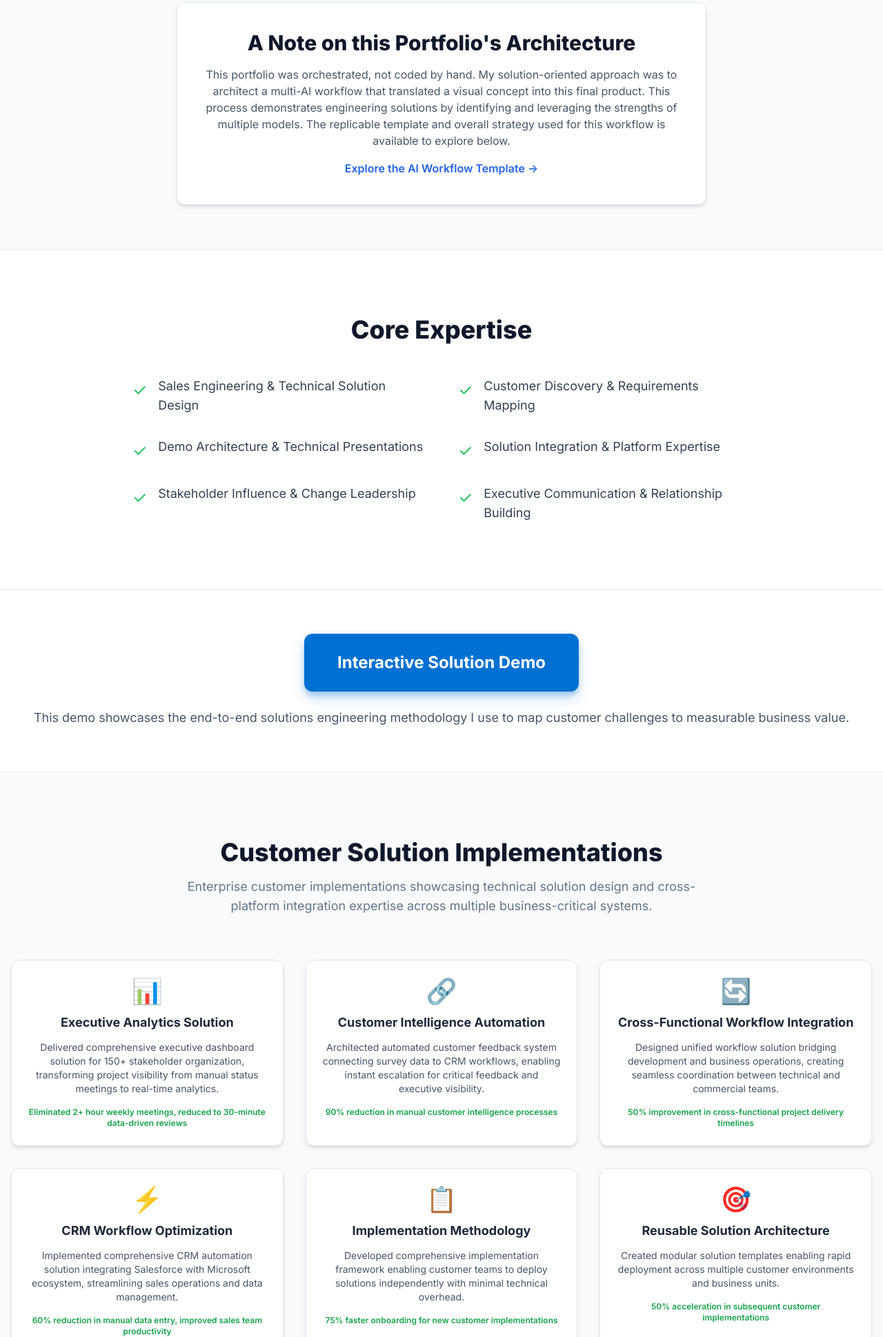
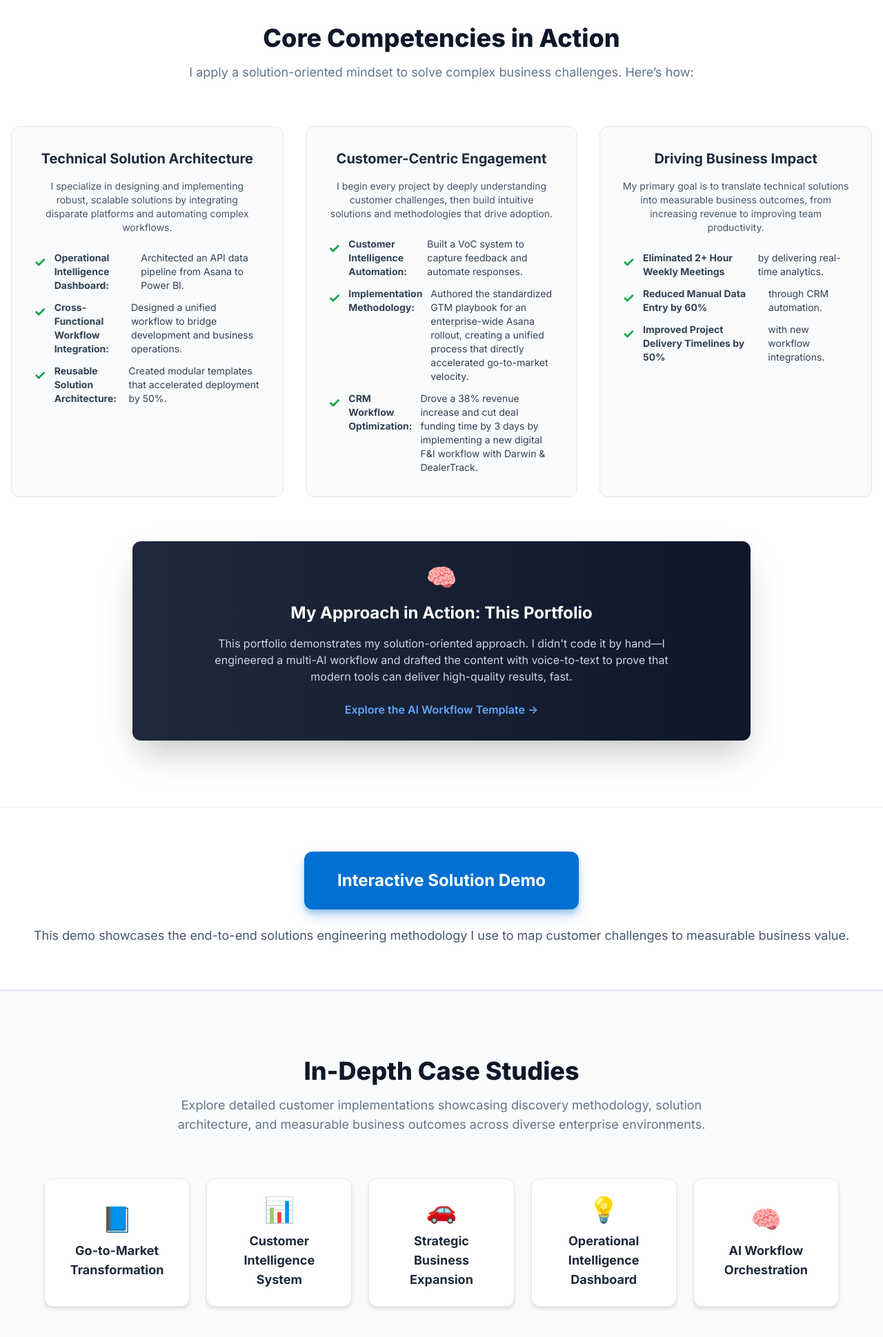
Before and after one commit to James-Bonaguro/James-Bonaguro.github.io, a plain HTML site: page index.html in a window 1280 px wide. Shown: the part 861-2800 px from the top of the page at 69% size. Drawn offline with nearby package versions, Linux system fonts and the light colour scheme.

Commit message:
Update index.html
reframe

```diff
--- a/index.html
+++ b/index.html
@@ -57,36 +57,23 @@
             transform: translateY(-5px);
             box-shadow: 0 14px 28px rgba(0, 112, 210, 0.25), 0 10px 10px rgba(0, 112, 210, 0.22);
         }
-        .engineered-section {
-            background-color: #f8fafc; /* slate-50 */
-            padding: 4rem 1rem;
-            border-bottom: 1px solid #e2e8f0;
-        }
-        .engineered-box {
-            max-width: 48rem; /* 768px */
-            margin: auto;
-            background-color: white;
-            border: 1px solid #e2e8f0;
-            border-radius: 0.75rem;
-            padding: 2.5rem;
-            text-align: center;
-            box-shadow: 0 4px 6px -1px rgb(0 0 0 / 0.1), 0 2px 4px -2px rgb(0 0 0 / 0.1);
-        }
         .engineered-link {
-            margin-top: 1rem;
             display: inline-block;
-            color: #2563eb; /* blue-600 */
+            color: #60a5fa; /* blue-400 */
             font-weight: 600;
             text-decoration: none;
             transition: color 0.2s;
+            border-bottom: 1px solid transparent;
         }
         .engineered-link:hover {
-            color: #1d4ed8; /* blue-800 */
+            color: #dbeafe; /* blue-200 */
+            border-bottom-color: #60a5fa;
         }
     </style>
 </head>
 <body class="antialiased">
 
+    <!-- Hero Section -->
     <section id="hero" class="min-h-screen flex items-center justify-center text-center bg-gradient-to-br from-slate-50 to-slate-200 p-4">
         <div class="max-w-5xl mx-auto">
             <h1 class="text-4xl md:text-6xl font-extrabold text-slate-900 tracking-tight">James Bonaguro</h1>
@@ -114,48 +101,60 @@
         </div>
     </section>
 
-    <section class="engineered-section">
-        <div class="engineered-box">
-            <h2 class="text-2xl md:text-3xl font-extrabold text-slate-900">A Note on this Portfolio's Architecture</h2>
-            <p class="mt-4 text-slate-600">This portfolio was orchestrated, not coded by hand. My solution-oriented approach was to architect a multi-AI workflow that translated a visual concept into this final product. This process demonstrates engineering solutions by identifying and leveraging the strengths of multiple models. The replicable template and overall strategy used for this workflow is available to explore below.</p>
-            <a href="#case-studies-nav" data-target="multi-ai-workflow" class="engineered-link case-study-btn">Explore the AI Workflow Template →</a>
-        </div>
-    </section>
+    <!-- Core Competencies in Action Section -->
+    <section id="competencies" class="py-20 lg:py-24 bg-white">
+        <div class="container mx-auto px-4">
+            <div class="text-center mb-16">
+                <h2 class="text-3xl md:text-4xl font-extrabold text-slate-900">Core Competencies in Action</h2>
+                <p class="mt-4 text-lg text-slate-500 max-w-3xl mx-auto">I apply a solution-oriented mindset to solve complex business challenges. Here’s how:</p>
+            </div>
 
-    <section id="what-i-bring" class="py-20 lg:py-24 bg-white">
-        <div class="container mx-auto px-4">
-            <div class="text-center mb-12">
-                 <h2 class="text-3xl md:text-4xl font-extrabold text-slate-900">Core Expertise</h2>
+            <div class="max-w-7xl mx-auto grid grid-cols-1 md:grid-cols-3 gap-8 text-center">
+                <!-- Column 1: Technical Solution Architecture -->
+                <div class="bg-slate-50 p-8 rounded-xl border border-slate-200">
+                    <h3 class="text-xl font-bold text-slate-800 mb-4">Technical Solution Architecture</h3>
+                    <p class="text-slate-600 mb-6 text-sm">I specialize in designing and implementing robust, scalable solutions by integrating disparate platforms and automating complex workflows.</p>
+                    <ul class="space-y-3 text-left text-sm">
+                        <li class="impact-list-item"><strong>Operational Intelligence Dashboard:</strong> Architected an API data pipeline from Asana to Power BI.</li>
+                        <li class="impact-list-item"><strong>Cross-Functional Workflow Integration:</strong> Designed a unified workflow to bridge development and business operations.</li>
+                        <li class="impact-list-item"><strong>Reusable Solution Architecture:</strong> Created modular templates that accelerated deployment by 50%.</li>
+                    </ul>
+                </div>
+
+                <!-- Column 2: Customer-Centric Engagement -->
+                <div class="bg-slate-50 p-8 rounded-xl border border-slate-200">
+                    <h3 class="text-xl font-bold text-slate-800 mb-4">Customer-Centric Engagement</h3>
+                    <p class="text-slate-600 mb-6 text-sm">I begin every project by deeply understanding customer challenges, then build intuitive solutions and methodologies that drive adoption.</p>
+                    <ul class="space-y-3 text-left text-sm">
+                        <li class="impact-list-item"><strong>Customer Intelligence Automation:</strong> Built a VoC system to capture feedback and automate responses.</li>
+                        <li class="impact-list-item"><strong>Implementation Methodology:</strong> Authored the standardized GTM playbook for an enterprise-wide Asana rollout, creating a unified process that directly accelerated go-to-market velocity.</li>
+                        <li class="impact-list-item"><strong>CRM Workflow Optimization:</strong> Drove a 38% revenue increase and cut deal funding time by 3 days by implementing a new digital F&I workflow with Darwin & DealerTrack.</li>
+                    </ul>
+                </div>
+
+                <!-- Column 3: Driving Business Impact -->
+                <div class="bg-slate-50 p-8 rounded-xl border border-slate-200">
+                    <h3 class="text-xl font-bold text-slate-800 mb-4">Driving Business Impact</h3>
+                    <p class="text-slate-600 mb-6 text-sm">My primary goal is to translate technical solutions into measurable business outcomes, from increasing revenue to improving team productivity.</p>
+                    <ul class="space-y-3 text-left text-sm">
+                        <li class="impact-list-item"><strong>Eliminated 2+ Hour Weekly Meetings</strong> by delivering real-time analytics.</li>
+                        <li class="impact-list-item"><strong>Reduced Manual Data Entry by 60%</strong> through CRM automation.</li>
+                        <li class="impact-list-item"><strong>Improved Project Delivery Timelines by 50%</strong> with new workflow integrations.</li>
+                    </ul>
+                </div>
             </div>
-            <div class="max-w-4xl mx-auto grid grid-cols-1 md:grid-cols-2 gap-x-12 gap-y-8">
-                <div class="flex items-start gap-4">
-                    <span class="text-green-500 text-2xl mt-1">✓</span>
-                    <p class="text-lg text-slate-700">Sales Engineering & Technical Solution Design</p>
-                </div>
-                <div class="flex items-start gap-4">
-                    <span class="text-green-500 text-2xl mt-1">✓</span>
-                    <p class="text-lg text-slate-700">Customer Discovery & Requirements Mapping</p>
-                </div>
-                <div class="flex items-start gap-4">
-                    <span class="text-green-500 text-2xl mt-1">✓</span>
-                    <p class="text-lg text-slate-700">Demo Architecture & Technical Presentations</p>
-                </div>
-                <div class="flex items-start gap-4">
-                    <span class="text-green-500 text-2xl mt-1">✓</span>
-                    <p class="text-lg text-slate-700">Solution Integration & Platform Expertise</p>
-                </div>
-                <div class="flex items-start gap-4">
-                    <span class="text-green-500 text-2xl mt-1">✓</span>
-                    <p class="text-lg text-slate-700">Stakeholder Influence & Change Leadership</p>
-                </div>
-                <div class="flex items-start gap-4">
-                    <span class="text-green-500 text-2xl mt-1">✓</span>
-                    <p class="text-lg text-slate-700">Executive Communication & Relationship Building</p>
-                </div>
+
+            <!-- Meta Proof Point (Capstone) -->
+            <div class="max-w-4xl mx-auto mt-16 p-8 rounded-xl bg-gradient-to-r from-slate-800 to-slate-900 text-center shadow-2xl">
+                <div class="text-4xl mb-4">🧠</div>
+                <h3 class="text-2xl font-bold text-white mb-4">My Approach in Action: This Portfolio</h3>
+                <p class="text-slate-300 max-w-2xl mx-auto mb-6">This portfolio demonstrates my solution-oriented approach. I didn't code it by hand—I engineered a multi-AI workflow and drafted the content with voice-to-text to prove that modern tools can deliver high-quality results, fast.</p>
+                <a href="#case-studies-nav" data-target="multi-ai-workflow" class="engineered-link case-study-btn">Explore the AI Workflow Template →</a>
             </div>
         </div>
     </section>
 
+    <!-- SE Demo Link Section -->
     <section class="se-demo-link-section">
         <div class="container mx-auto">
             <a href="se-demo.html" target="_blank" class="se-demo-button">
@@ -165,69 +164,11 @@
         </div>
     </section>
 
-    <section id="integration-portfolio" class="py-20 lg:py-24 bg-slate-50">
+    <!-- Customer Success Portfolio Navigation Section -->
+    <section id="case-studies-nav" class="py-20 lg:py-24 bg-slate-50 border-t border-slate-200">
         <div class="container mx-auto px-4">
             <div class="text-center mb-16">
-                <h2 class="text-3xl md:text-4xl font-extrabold text-slate-900">Customer Solution Implementations</h2>
-                <p class="mt-4 text-lg text-slate-500 max-w-3xl mx-auto">Enterprise customer implementations showcasing technical solution design and cross-platform integration expertise across multiple business-critical systems.</p>
-            </div>
-            <div class="grid grid-cols-1 md:grid-cols-2 lg:grid-cols-3 gap-8 max-w-7xl mx-auto">
-                <div class="p-6 text-center bg-white rounded-xl shadow-md hover:shadow-xl hover:-translate-y-1 transition-all duration-300 ease-in-out border border-gray-200">
-                    <div class="text-4xl mb-3">📊</div>
-                    <h3 class="font-bold text-lg text-slate-800 mb-3">Executive Analytics Solution</h3>
-                    <p class="text-sm text-slate-600 mb-4">Delivered comprehensive executive dashboard solution for 150+ stakeholder organization, transforming project visibility from manual status meetings to real-time analytics.</p>
-                    <div class="text-xs text-slate-500">
-                        <div class="font-semibold text-green-600">Eliminated 2+ hour weekly meetings, reduced to 30-minute data-driven reviews</div>
-                    </div>
-                </div>
-                <div class="p-6 text-center bg-white rounded-xl shadow-md hover:shadow-xl hover:-translate-y-1 transition-all duration-300 ease-in-out border border-gray-200">
-                    <div class="text-4xl mb-3">🔗</div>
-                    <h3 class="font-bold text-lg text-slate-800 mb-3">Customer Intelligence Automation</h3>
-                    <p class="text-sm text-slate-600 mb-4">Architected automated customer feedback system connecting survey data to CRM workflows, enabling instant escalation for critical feedback and executive visibility.</p>
-                    <div class="text-xs text-slate-500">
-                        <div class="font-semibold text-green-600">90% reduction in manual customer intelligence processes</div>
-                    </div>
-                </div>
-                <div class="p-6 text-center bg-white rounded-xl shadow-md hover:shadow-xl hover:-translate-y-1 transition-all duration-300 ease-in-out border border-gray-200">
-                    <div class="text-4xl mb-3">🔄</div>
-                    <h3 class="font-bold text-lg text-slate-800 mb-3">Cross-Functional Workflow Integration</h3>
-                    <p class="text-sm text-slate-600 mb-4">Designed unified workflow solution bridging development and business operations, creating seamless coordination between technical and commercial teams.</p>
-                    <div class="text-xs text-slate-500">
-                        <div class="font-semibold text-green-600">50% improvement in cross-functional project delivery timelines</div>
-                    </div>
-                </div>
-                <div class="p-6 text-center bg-white rounded-xl shadow-md hover:shadow-xl hover:-translate-y-1 transition-all duration-300 ease-in-out border border-gray-200">
-                    <div class="text-4xl mb-3">⚡</div>
-                    <h3 class="font-bold text-lg text-slate-800 mb-3">CRM Workflow Optimization</h3>
-                    <p class="text-sm text-slate-600 mb-4">Implemented comprehensive CRM automation solution integrating Salesforce with Microsoft ecosystem, streamlining sales operations and data management.</p>
-                    <div class="text-xs text-slate-500">
-                        <div class="font-semibold text-green-600">60% reduction in manual data entry, improved sales team productivity</div>
-                    </div>
-                </div>
-                <div class="p-6 text-center bg-white rounded-xl shadow-md hover:shadow-xl hover:-translate-y-1 transition-all duration-300 ease-in-out border border-gray-200">
-                    <div class="text-4xl mb-3">📋</div>
-                    <h3 class="font-bold text-lg text-slate-800 mb-3">Implementation Methodology</h3>
-                    <p class="text-sm text-slate-600 mb-4">Developed comprehensive implementation framework enabling customer teams to deploy solutions independently with minimal technical overhead.</p>
-                    <div class="text-xs text-slate-500">
-                        <div class="font-semibold text-green-600">75% faster onboarding for new customer implementations</div>
-                    </div>
-                </div>
-                <div class="p-6 text-center bg-white rounded-xl shadow-md hover:shadow-xl hover:-translate-y-1 transition-all duration-300 ease-in-out border border-gray-200">
-                    <div class="text-4xl mb-3">🎯</div>
-                    <h3 class="font-bold text-lg text-slate-800 mb-3">Reusable Solution Architecture</h3>
-                    <p class="text-sm text-slate-600 mb-4">Created modular solution templates enabling rapid deployment across multiple customer environments and business units.</p>
-                    <div class="text-xs text-slate-500">
-                        <div class="font-semibold text-green-600">50% acceleration in subsequent customer implementations</div>
-                    </div>
-                </div>
-            </div>
-        </div>
-    </section>
-
-    <section id="case-studies-nav" class="py-20 lg:py-24 bg-white border-t border-slate-200">
-        <div class="container mx-auto px-4">
-            <div class="text-center mb-16">
-                <h2 class="text-3xl md:text-4xl font-extrabold text-slate-900">Customer Success Portfolio</h2>
+                <h2 class="text-3xl md:text-4xl font-extrabold text-slate-900">In-Depth Case Studies</h2>
                 <p class="mt-4 text-lg text-slate-500 max-w-3xl mx-auto">Explore detailed customer implementations showcasing discovery methodology, solution architecture, and measurable business outcomes across diverse enterprise environments.</p>
             </div>
             <div id="case-study-buttons" class="grid grid-cols-2 md:grid-cols-3 lg:grid-cols-5 gap-6 max-w-6xl mx-auto">
@@ -256,6 +197,7 @@
     </section>
 
     <div id="case-study-content-area" class="bg-slate-50">
+        <!-- Asana Case Study Section -->
         <section id="asana" class="case-study-section py-20 lg:py-24">
             <div class="container mx-auto px-4 max-w-5xl">
                 <div class="bg-white rounded-2xl shadow-2xl overflow-hidden border border-gray-200">
@@ -327,8 +269,9 @@
             </div>
         </section>
 
+        <!-- Voice of Customer Case Study Section -->
         <section id="voc" class="case-study-section py-20 lg:py-24">
-            <div class="container mx-auto px-4 max-w-5xl">
+             <div class="container mx-auto px-4 max-w-5xl">
                 <div class="bg-white rounded-2xl shadow-2xl overflow-hidden border border-gray-200">
                     <div class="p-8 md:p-12 text-center text-white bg-gradient-to-br from-blue-500 to-indigo-700">
                         <h2 class="text-3xl md:text-4xl font-extrabold">Voice of Customer Program Transformation</h2>
@@ -389,6 +332,7 @@
             </div>
         </section>
 
+        <!-- Mercedes Case Study Section -->
         <section id="mercedes" class="case-study-section py-20 lg:py-24">
              <div class="container mx-auto px-4 max-w-5xl">
                 <div class="bg-white rounded-2xl shadow-2xl overflow-hidden border border-gray-200">
@@ -456,6 +400,7 @@
             </div>
         </section>
 
+        <!-- GTM Intelligence Case Study Section -->
         <section id="gtm-intelligence" class="case-study-section py-20 lg:py-24">
             <div class="container mx-auto px-4 max-w-5xl">
                 <div class="bg-white rounded-2xl shadow-2xl overflow-hidden border border-gray-200">
@@ -532,6 +477,7 @@
             </div>
         </section>
 
+        <!-- Multi-AI Workflow Case Study Section -->
         <section id="multi-ai-workflow" class="case-study-section py-20 lg:py-24">
              <div class="container mx-auto px-4 max-w-5xl">
                 <div class="bg-white rounded-2xl shadow-2xl overflow-hidden border border-gray-200">
```
